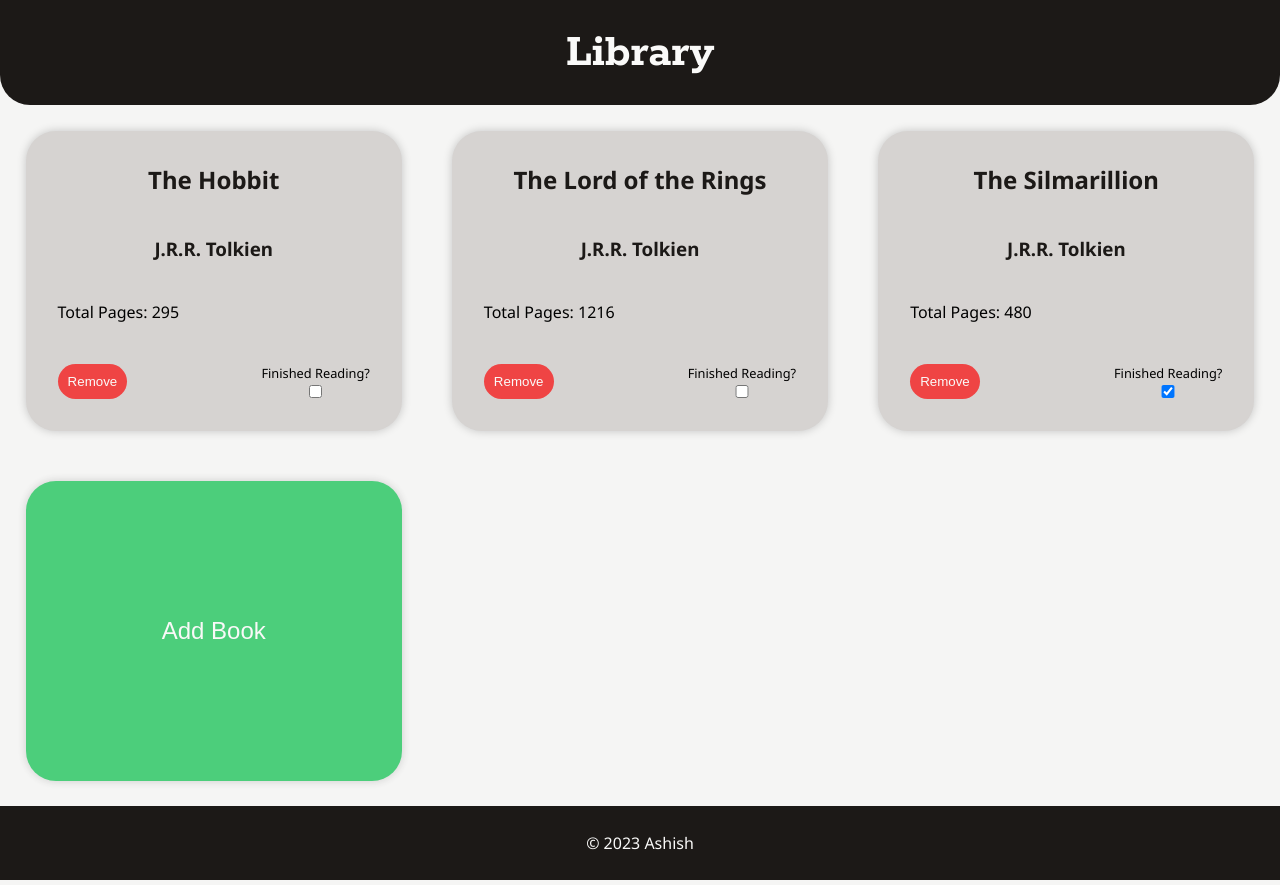
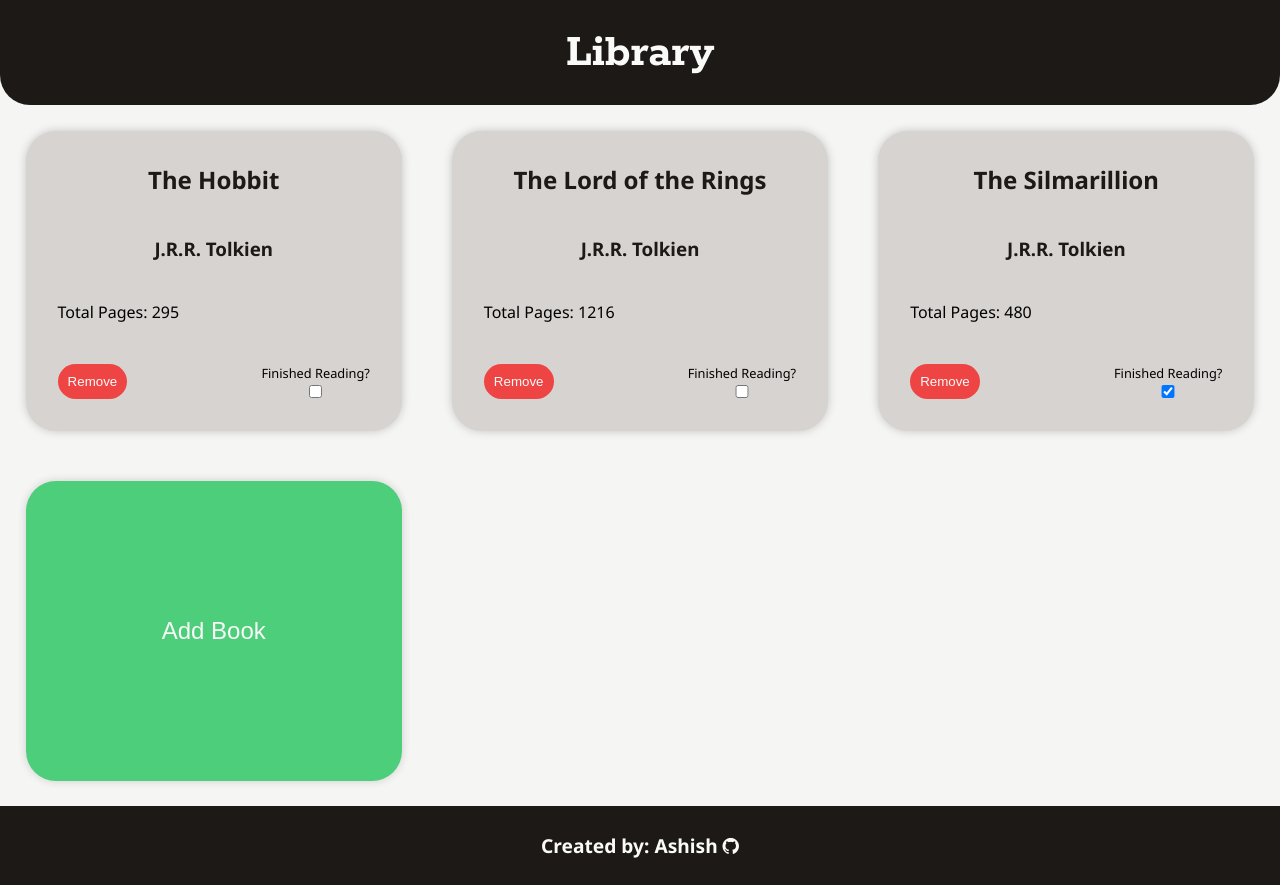
Before and after one commit to ashishthomaschempolil/Library, a plain HTML site: page index.html in a window 1280 px wide. Drawn offline with Linux system fonts and the light colour scheme.

Commit message:
fix: footer font

```diff
--- a/index.html
+++ b/index.html
@@ -6,6 +6,7 @@
     <meta name="viewport" content="width=device-width, initial-scale=1.0">
     <title>📚 Library</title>
     <link rel="stylesheet" href="style.css">
+    <link rel="stylesheet" href="https://cdnjs.cloudflare.com/ajax/libs/font-awesome/4.7.0/css/font-awesome.min.css">
     <style>
         @import url('https://fonts.googleapis.com/css2?family=Noto+Sans:wght@300;400;700&family=Rokkitt:wght@400;500;700&display=swap');
     </style>
@@ -46,7 +47,7 @@
         </div>
     </div>
     <div class="footer">
-        <p>© 2023 Ashish</p>
+        <h2>Created by: <a href="https://github.com/ashishthomaschempolil" rel="noopener noreferrer" target="_blank">Ashish <i class="fa fa-github"></i></a><span> </span></h2>
     </div>
     <script src="app.js"></script>
 </body>
--- a/style.css
+++ b/style.css
@@ -54,9 +54,10 @@ body {
     /* border-radius: 30px 30px 0 0; */
 }
 
-.footer p {
-    font-size: 1rem;
+.footer a, .footer h2 {
+    font-size: 1.2rem;
     color: var(--secondary-color);
+    text-decoration: none;
 }
 
 /* Main content */
```
